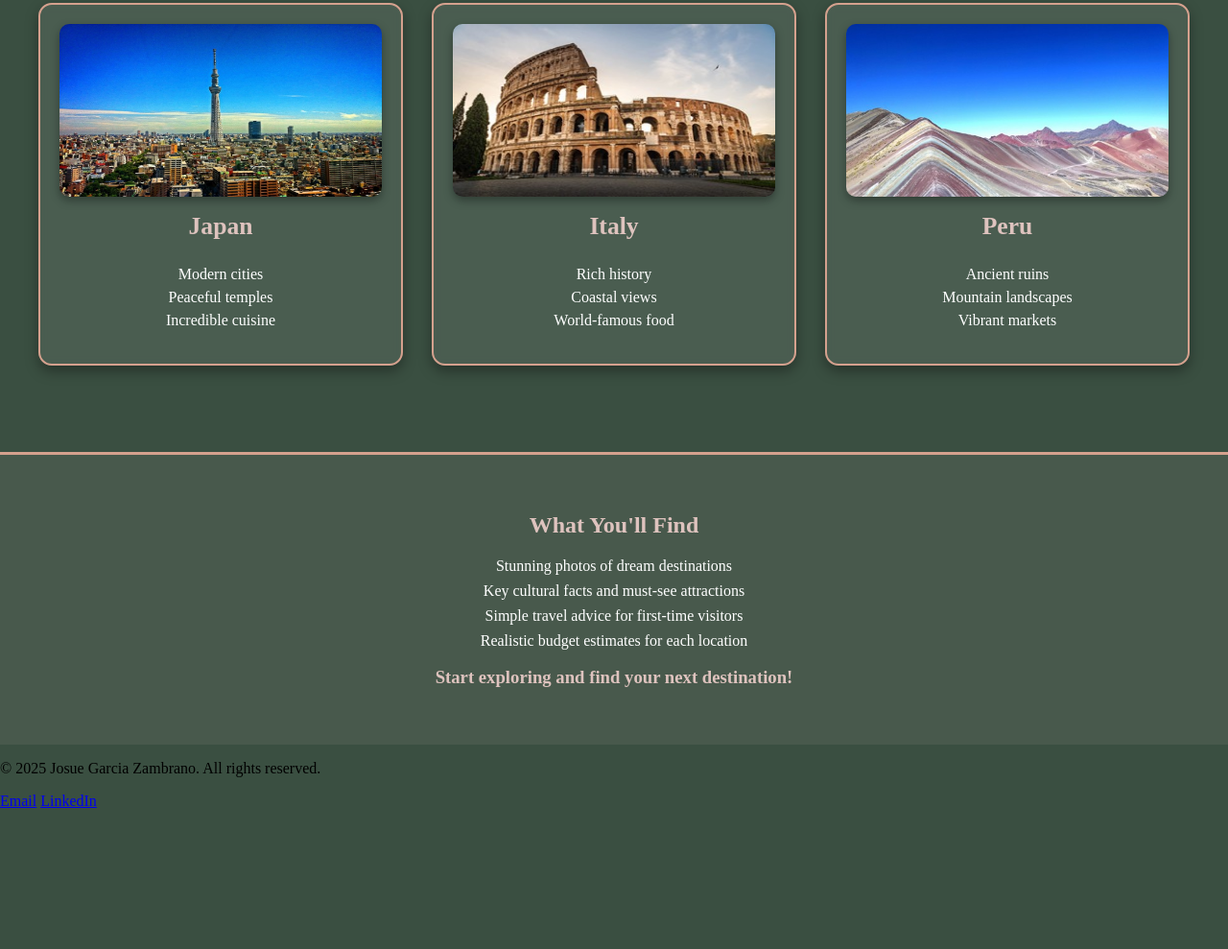
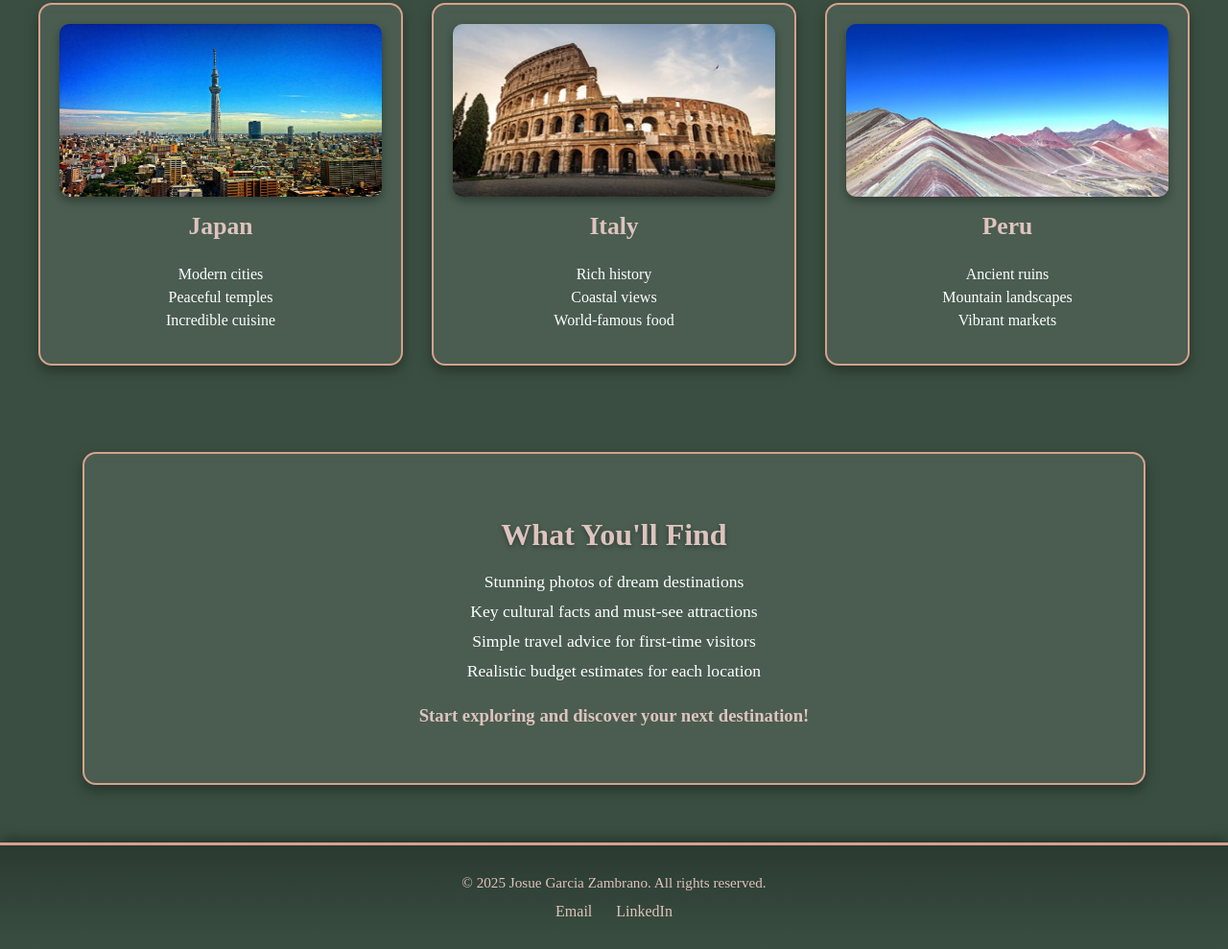
Before and after one commit to JosueGarciaZ/wdd130-project-garcia, a plain HTML site: page index.html in a window 1280 px wide. Shown: the part 743-1732 px from the top of the page at 96% size. Before the commit the page ends 1587 px from the top, so only its background shows below. Drawn offline with Linux system fonts and the light colour scheme.

Commit message:
Edited purpose and finished footer

```diff
--- a/index.html
+++ b/index.html
@@ -56,20 +56,23 @@
                 </ul>
             </div>
         </section>
-        <section class="purpose">
+        <section class="purpose card-section">
             <h2>What You'll Find</h2>
-            <p>Stunning photos of dream destinations</p>
-            <p>Key cultural facts and must-see attractions</p>
-            <p>Simple travel advice for first-time visitors</p>
-            <p>Realistic budget estimates for each location</p>
-            <h3>Start exploring and find your next destination!</h3>
+            <ul>
+                <li>Stunning photos of dream destinations</li>
+                <li>Key cultural facts and must-see attractions</li>
+                <li>Simple travel advice for first-time visitors</li>
+                <li>Realistic budget estimates for each location</li>
+            </ul>
+            <h3>Start exploring and discover your next destination!</h3>
         </section>
     </main>
-    <footer>
-            <p>© 2025 Josue Garcia Zambrano. All rights reserved.</p>
-            <div class="footer-links">
-                <a href=#>Email</a>
-                <a href=# target="_blank">LinkedIn</a>
-    </footer>
+<footer>
+    <p>© 2025 Josue Garcia Zambrano. All rights reserved.</p>
+    <div class="footer-links">
+        <a href="#">Email</a>
+        <a href="#" target="_blank">LinkedIn</a>
+    </div>
+</footer>
 </body>
 </html>
--- a/style/style.css
+++ b/style/style.css
@@ -131,17 +131,61 @@ nav a:hover {
     margin: 6px 0;
     font-size: 1rem;
 }
-.purpose {
-    margin-top: 50px;
+.card-section {
+    background: #ffffff15;
+    border: 2px solid #D5A18E;
+    border-radius: 14px;
     padding: 40px;
-    background: #DEC3BE15;
-    border-top: 3px solid #D5A18E;
+    width: 80%;
+    margin: 50px auto 60px auto;
+    box-shadow: 0 6px 14px rgba(0, 0, 0, 0.35);
     text-align: center;
+    backdrop-filter: blur(4px);
 }
-.purpose h2, .purpose h3 {
+.card-section h2 {
+    color: #DEC3BE;
+    font-size: 2rem;
+    margin-bottom: 20px;
+    text-shadow: 0 2px 5px rgba(0,0,0,0.35);
+}
+.card-section h3 {
+    margin-top: 25px;
     color: #DEC3BE;
 }
-.purpose p {
+.card-section ul {
+    list-style: none;
+    padding: 0;
+}
+.card-section li {
     color: white;
-    margin: 8px 0;
+    font-size: 1.1rem;
+    margin: 10px 0;
 }
+footer {
+    background: linear-gradient(0deg, #3A4F41 0%, #2b3a31 100%);
+    padding: 30px 20px;
+    text-align: center;
+    margin-top: 60px;
+    color: #DEC3BE;
+    border-top: 3px solid #D5A18E;
+    box-shadow: 0 -4px 12px rgba(0,0,0,0.35);
+}
+footer p {
+    margin: 0 0 12px 0;
+    font-size: 0.95rem;
+}
+.footer-links {
+    display: flex;
+    justify-content: center;
+    gap: 25px;
+}
+.footer-links a {
+    color: #DEC3BE;
+    text-decoration: none;
+    font-size: 1rem;
+    transition: 0.25s ease;
+}
+.footer-links a:hover {
+    color: white;
+    text-shadow: 0 0 8px rgba(255,255,255,0.5);
+}
```
